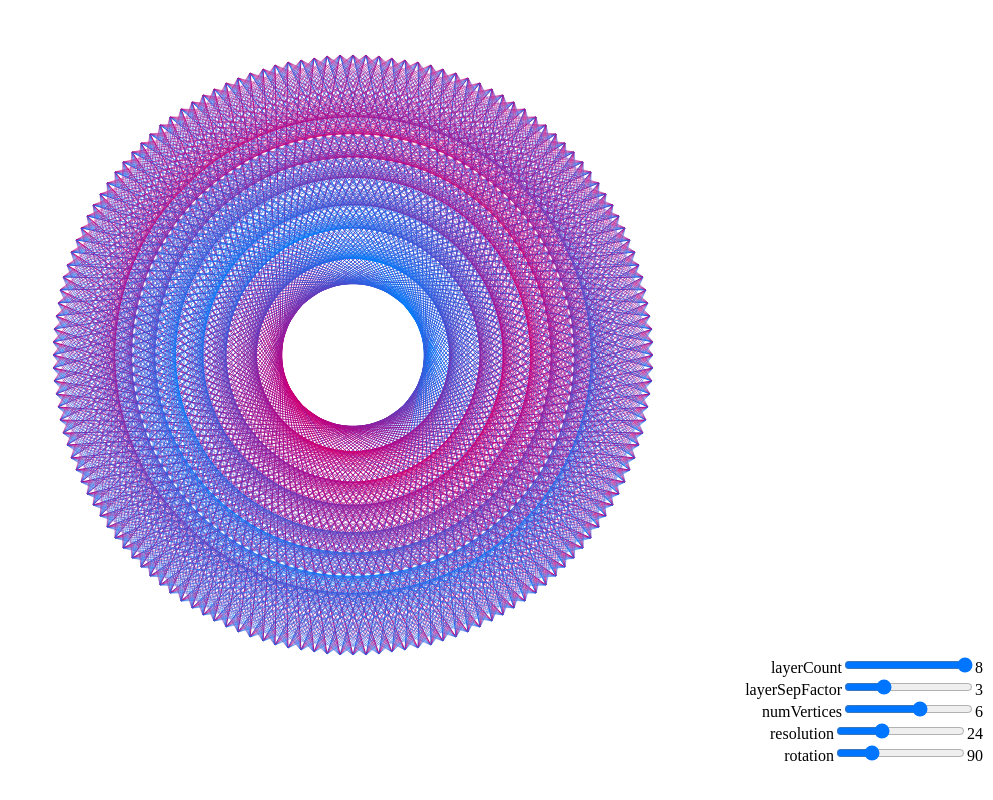
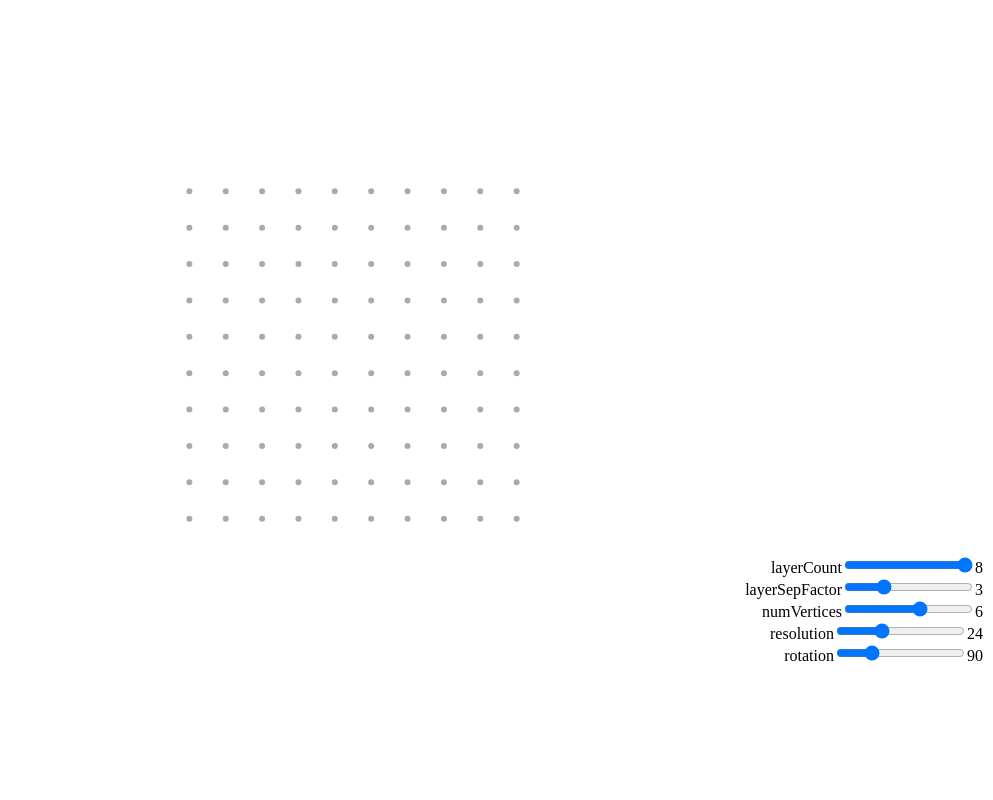
Before and after one commit to Alex-CS/stitch, a Vue app: page / in a window 1280 px wide. Shown: the top 800 px of the page, without its empty margins (287-1280 px from the left). Built offline with nearby package versions, Linux system fonts and the light colour scheme.

Commit message:
Implement basic click grid

```diff
--- a/src/App.vue
+++ b/src/App.vue
@@ -1,19 +1,20 @@
 <template>
   <div id="app">
-    <svg :width="size" :height="size">
-      <!--<multi-curve-->
+    <!--<svg :width="size" :height="size">-->
+      <!--&lt;!&ndash;<multi-curve&ndash;&gt;-->
+        <!--&lt;!&ndash;:options="options"&ndash;&gt;-->
+        <!--&lt;!&ndash;:curve-type="curveType"&ndash;&gt;-->
+        <!--&lt;!&ndash;:reps="reps"&ndash;&gt;-->
+        <!--&lt;!&ndash;:radius="radius"&ndash;&gt;-->
+        <!--&lt;!&ndash;:initial="initial"&ndash;&gt;-->
+      <!--&lt;!&ndash;/>&ndash;&gt;-->
+      <!--<curve-->
         <!--:options="options"-->
         <!--:curve-type="curveType"-->
-        <!--:reps="reps"-->
-        <!--:radius="radius"-->
-        <!--:initial="initial"-->
+        <!--:colors="colors"-->
       <!--/>-->
-      <curve
-        :options="options"
-        :curve-type="curveType"
-        :colors="colors"
-      />
-    </svg>
+    <!--</svg>-->
+    <grid-canvas :resolution="10" :size="400"></grid-canvas>
     <div class="controls">
       <div>
         <label>layerCount</label>
@@ -69,6 +70,7 @@
   import Curve from './components/Curve';
   import MultiCurve from './components/MultiCurve';
   import SCircle from './components/SCircle';
+  import GridCanvas from './components/GridCanvas';
 
   export default {
     name: 'app',
@@ -76,6 +78,7 @@
       Curve,
       MultiCurve,
       SCircle,
+      GridCanvas,
     },
     data() {
       const size = 600;
--- /dev/null
+++ b/src/components/GridCanvas.vue
@@ -0,0 +1,99 @@
+<template>
+  <svg :width="width" :height="height">
+    <template v-for="row in rows">
+      <template v-for="point in row">
+        <circle r="3"
+                :class="{ active: isSelected(point) }"
+                :cx="point.x"
+                :cy="point.y"
+                v-on:click="select(point)">
+          <!-- TODO: need some affordance for less precise clicks -->
+        </circle>
+      </template>
+    </template>
+    <template v-for="line, i in lines">
+      <s-line :line="line" :class="{ active: i === lines.length - 1 }"/>
+    </template>
+  </svg>
+</template>
+
+<script>
+  import SLine from './SLine';
+  import { Point, Line } from '../classes';
+  import { mapInRange } from '../utils';
+
+  export default {
+    name: 'grid-canvas',
+    components: {
+      SLine,
+    },
+    props: {
+      resolution: Number,
+      size: Number,
+    },
+    data() {
+      return {
+        width: this.size,
+        height: this.size,
+        selected: null,
+        lines: [],
+      };
+    },
+    computed: {
+      rows() {
+        // FIXME There's gotta be a better way to get the points than this nested thing
+        return mapInRange(this.resolution, i => (
+          mapInRange(this.resolution, j => ({
+            x: this.getX(j),
+            y: this.getY(i),
+          }))
+        ));
+      },
+    },
+    methods: {
+      // '+ 1's are for spacing around edges
+      getX(i) {
+        return (this.width / (this.resolution + 1)) * (i + 1);
+      },
+      getY(i) {
+        return (this.height / (this.resolution + 1)) * (i + 1);
+      },
+      isSelected(point) {
+        if (this.selected) {
+          return Point.prototype.equals.call(this.selected, point);
+        }
+        return false;
+      },
+      select(point) {
+        const { x, y } = point;
+        // TODO order these better
+        if (this.isSelected(point)) {
+          // Deselect
+          console.log(`Deselect { x: ${x}, y: ${y} }`);
+          this.selected = null;
+        } else if (this.selected) {
+          // Draw line
+          this.lines.push(new Line(this.selected, point));
+          this.selected = null;
+        } else {
+          // Select first point
+          console.log(`Select { x: ${x}, y: ${y} }`);
+          this.selected = { x, y };
+        }
+      },
+    },
+  };
+</script>
+
+<style scoped>
+  circle {
+    fill: #aaaaaa;
+    cursor: pointer;
+  }
+  line {
+    stroke: #aaaaaa;
+  }
+  .active {
+    fill: royalblue;
+  }
+</style>
```
